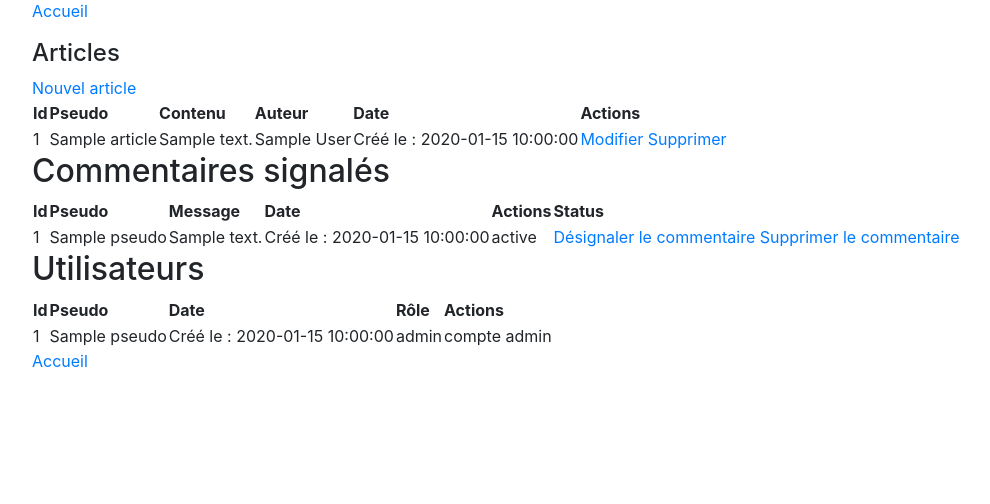
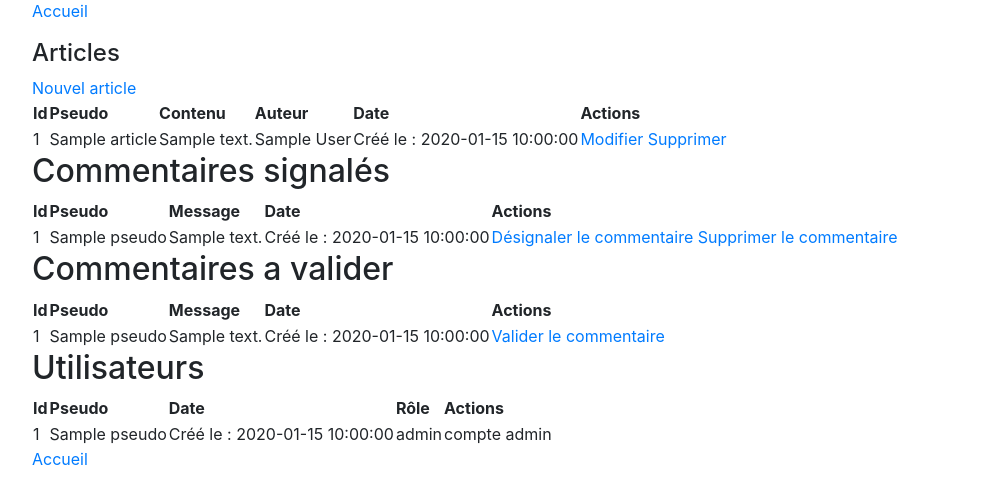
Before and after one commit to cece4526/projet5php, a PHP site: template templates/administration.php in a window 1280 px wide. Shown: the part 169-673 px from the top of the page, without its empty margins (53-1043 px from the left). Run offline with PHP 8.4, Linux system fonts and the light colour scheme; the template is opened without the code that fills it: most values are stand-ins (such as "Sample title", 1, 10 or a date in 2020); data that the repository does not hold is empty; some libraries are stand-ins or nearby versions.

Commit message:
finish function validate comment

```diff
--- a/config/Router.php
+++ b/config/Router.php
@@ -42,6 +42,9 @@ class Router
                 }
                 elseif($route === 'addComment') {
                     $this->frontController->addComment($this->request->getPost(), $this->request->getGet()->get('articleId'));
+                }
+                elseif($route === 'validateComment') {
+                    $this->backController->validateComment($this->request->getGet()->get('commentId'));
                 }
                 elseif($route === 'flagComment') {
                     $this->frontController->flagComment($this->request->getGet()->get('commentId'));
--- a/src/DAO/ArticleDao.php
+++ b/src/DAO/ArticleDao.php
@@ -1,6 +1,6 @@
 <?php
 namespace App\DAO;
-use App\config\Parameter;
+use config\Parameter;
 use App\model\Article;
 
 class ArticleDAO extends DAO
--- a/src/DAO/commentDao.php
+++ b/src/DAO/commentDao.php
@@ -74,4 +74,9 @@ class CommentDAO extends DAO
         $result->closeCursor();
         return $statusComments;
     }
+    public function validateComment($commentId)
+    {
+        $sql = 'UPDATE comment SET status = ? WHERE id = ?';
+        $this->createQuery($sql, [1, $commentId]);
+    }
 }
--- a/src/controller/BackController.php
+++ b/src/controller/BackController.php
@@ -97,6 +97,12 @@ class BackController extends Controller
         $this->session->set('delete_article', 'L\' article a bien été supprimé');
         header('Location: ../public/index.php?route=administration');
     }
+    public function validateComment($commentId)
+    {
+        $this->commentDAO->validateComment($commentId);
+        $this->session->set('validate_comment', 'Le commentaire a bien été validé');
+        header('Location: ../public/index.php?route=administration');
+    }
     public function unflagComment($commentId)
     {
         $this->commentDAO->unflagComment($commentId);
--- a/templates/administration.php
+++ b/templates/administration.php
@@ -13,6 +13,7 @@ p
                 <?= $this->session->show('flag_comment'); ?>
                 <?= $this->session->show('delete_comment'); ?>
                 <?= $this->session->show('delete_user'); ?>
+                <?= $this->session->show('validate_comment'); ?>
             </p>
         </div>
         <h4>Articles</h4>
@@ -54,20 +55,44 @@ p
                 <th scope="row">Message</th>
                 <th scope="row">Date</th>
                 <th scope="row">Actions</th>
-                <th scope="row">Status</th>
             </tr>
             <?php
-            foreach ($allComments as $comment)
+            foreach ($comments as $comment)
             {?>
                 <tr>
                     <td scope="col"><?= htmlspecialchars($comment->getId());?></td>
                     <td scope="col"><?= htmlspecialchars($comment->getPseudo());?></td>
                     <td scope="col"><?= substr(htmlspecialchars($comment->getContent()), 0, 150);?></td>
                     <td scope="col">Créé le : <?= htmlspecialchars($comment->getCreatedAt());?></td>
-                    <td scope="col"><?= htmlspecialchars($comment->getStatus);?></td>
                     <td scope="col">
                         <a href="../public/index.php?route=unflagComment&commentId=<?= $comment->getId(); ?>">Désignaler le commentaire</a>
                         <a href="../public/index.php?route=deleteComment&commentId=<?= $comment->getId(); ?>">Supprimer le commentaire</a>
+                    </td>
+                </tr>
+                <?php
+            }
+            ?>
+        </table>
+
+        <h2>Commentaires a valider</h2>
+        <table class="table-responsive">
+            <tr>
+                <th scope="row">Id</th>
+                <th scope="row">Pseudo</th>
+                <th scope="row">Message</th>
+                <th scope="row">Date</th>
+                <th scope="row">Actions</th>
+            </tr>
+            <?php
+            foreach ($statusComments as $comment)
+            {?>
+                <tr>
+                    <td scope="col"><?= htmlspecialchars($comment->getId());?></td>
+                    <td scope="col"><?= htmlspecialchars($comment->getPseudo());?></td>
+                    <td scope="col"><?= substr(htmlspecialchars($comment->getContent()), 0, 150);?></td>
+                    <td scope="col">Créé le : <?= htmlspecialchars($comment->getCreatedAt());?></td>
+                    <td scope="col">
+                        <a href="../public/index.php?route=validateComment&commentId=<?= $comment->getId(); ?>">Valider le commentaire</a>
                     </td>
                 </tr>
                 <?php
```
Also changed, not shown: templates/single.php (+10 -5 lines).
